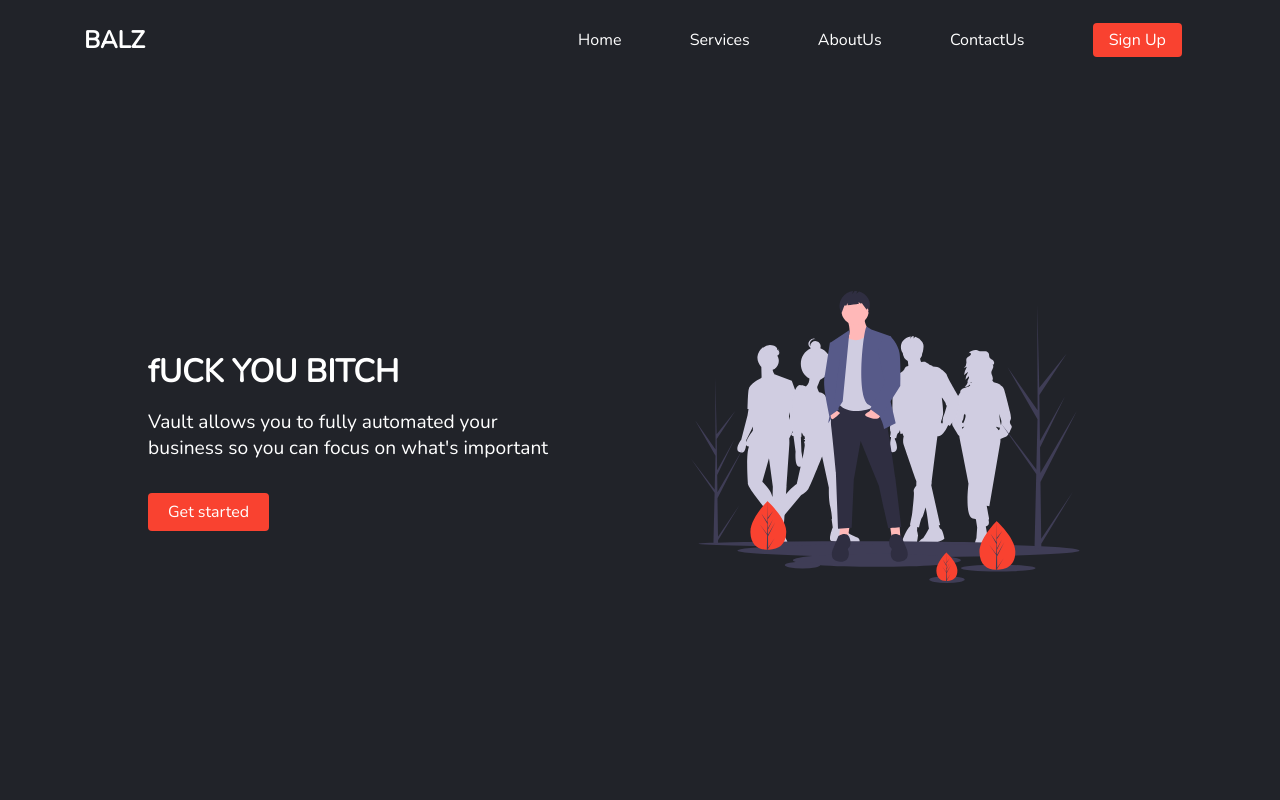
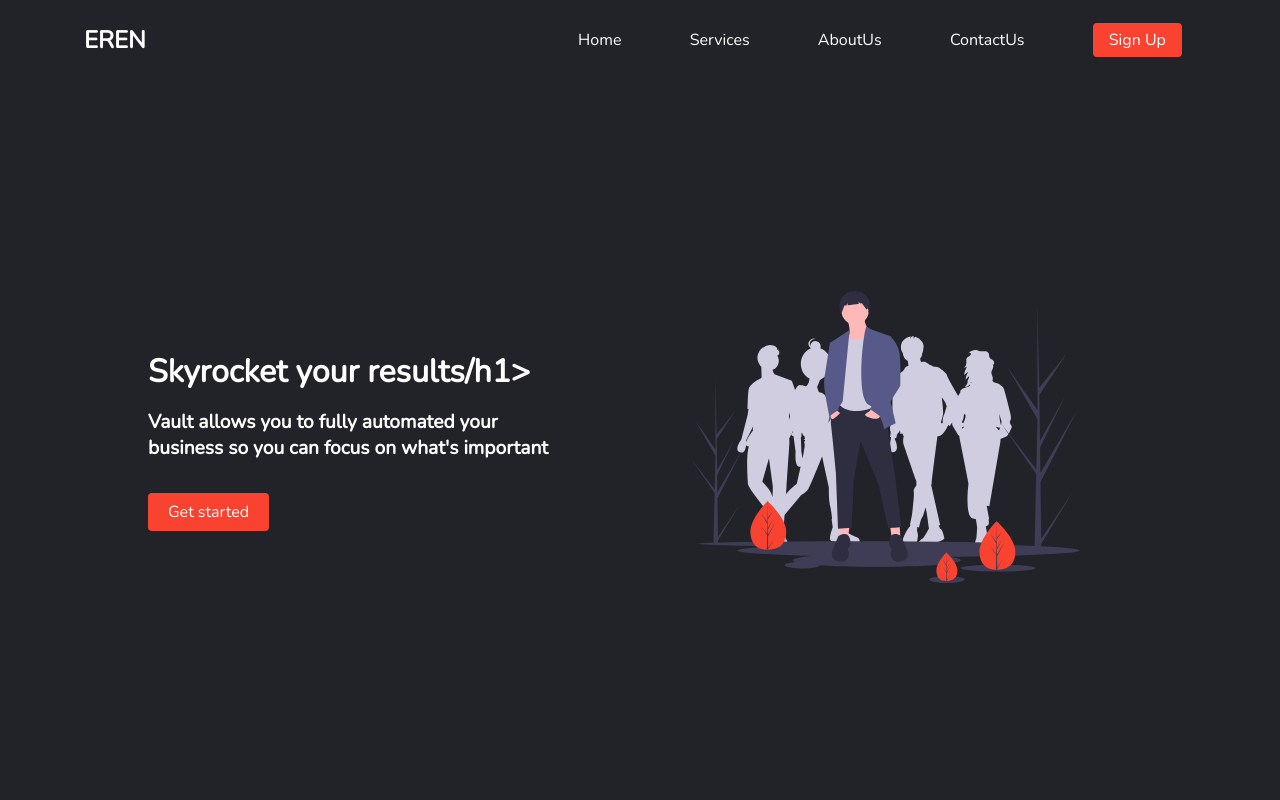
Before and after one commit to balagowshik77/Demo-Website, a plain HTML site: page index.html in a window 1280 px wide. Shown: the top 800 px of the page. Drawn offline with nearby package versions, Linux system fonts and the light colour scheme.

Commit message:
Update index.html

```diff
--- a/index.html
+++ b/index.html
@@ -15,7 +15,7 @@
 <body>
     <div class="nav-container">
         <nav class="navbar">
-            <h1 id="navbar-logo">BALZ</h1>
+            <h1 id="navbar-logo">EREN</h1>
             <div class="menu-toggle" id="mobile-menu">
                 <span class="bar"></span>
                 <span class="bar"></span>
@@ -33,7 +33,7 @@
     <div class="main">
         <div class="main-container">
             <div class="main-content">
-                <h1>fUCK YOU BITCH</h1>
+                <h1>Skyrocket your results/h1>
                 <p>Vault allows you to fully automated your business so you can focus on what's important
                 </p>
                 <button class="main-btn"><a class="btn-name" href="javacript:;">
```
